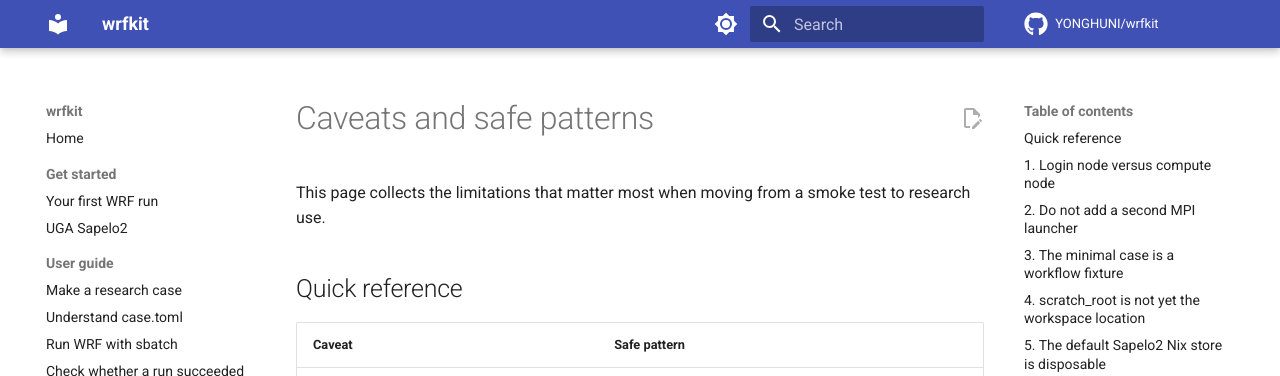
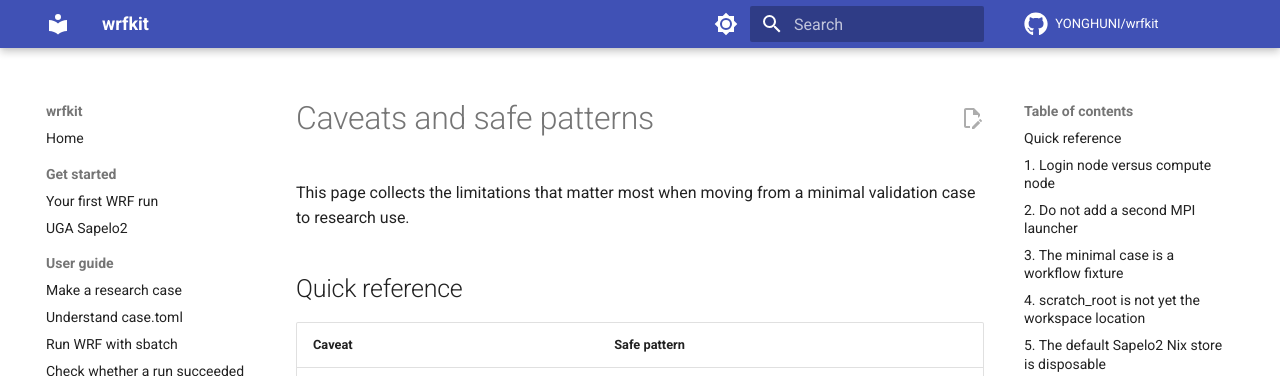
Before and after one commit to YONGHUNI/wrfkit, an MkDocs documentation site: the page built from docs/caveats.md, in a window 1280 px wide and 900 px high. Shown: the top 376 px of the window. Built offline with MkDocs 1.6.1 and Material for MkDocs 9.7.7, drawn with Linux system fonts in a browser that asks for light colours; comment, search, counter and statistics services are not loaded.

Commit message:
docs: remove stale smoke-case wording

```diff
--- a/docs/caveats.md
+++ b/docs/caveats.md
@@ -1,7 +1,7 @@
 # Caveats and safe patterns
 
-This page collects the limitations that matter most when moving from a smoke
-test to research use.
+This page collects the limitations that matter most when moving from a minimal validation
+case to research use.
 
 ## Quick reference
 
```
Also changed, not shown: README.md (+1 -1 lines).
